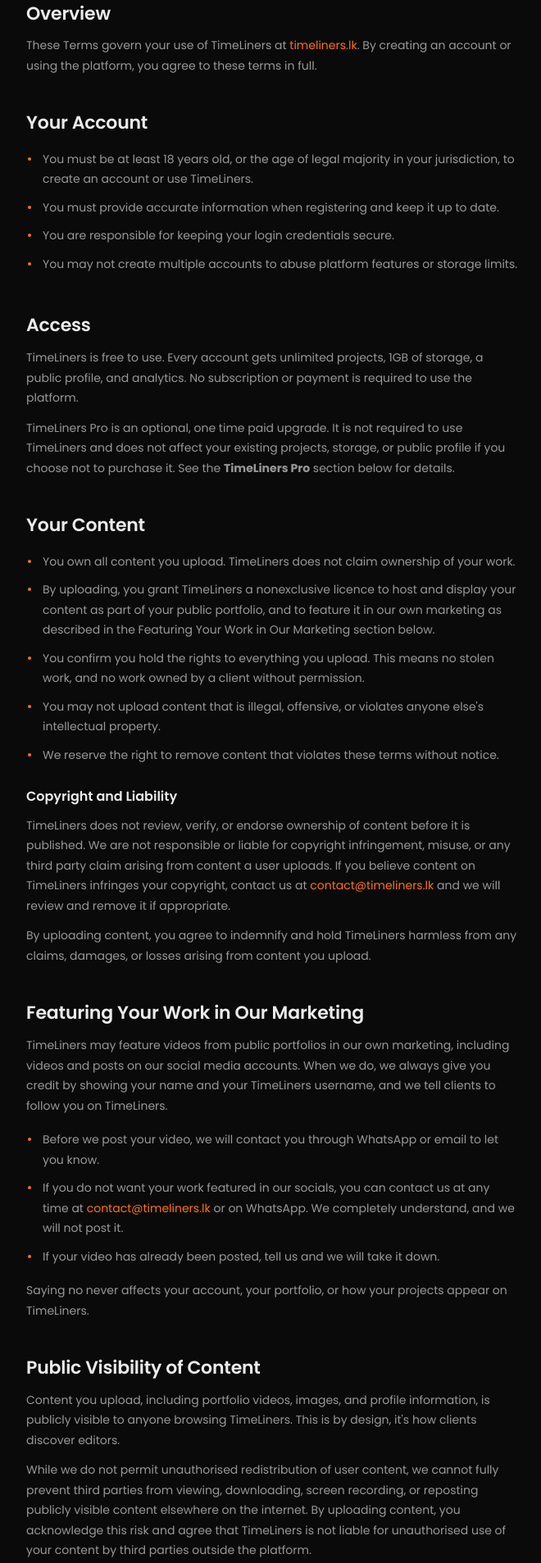
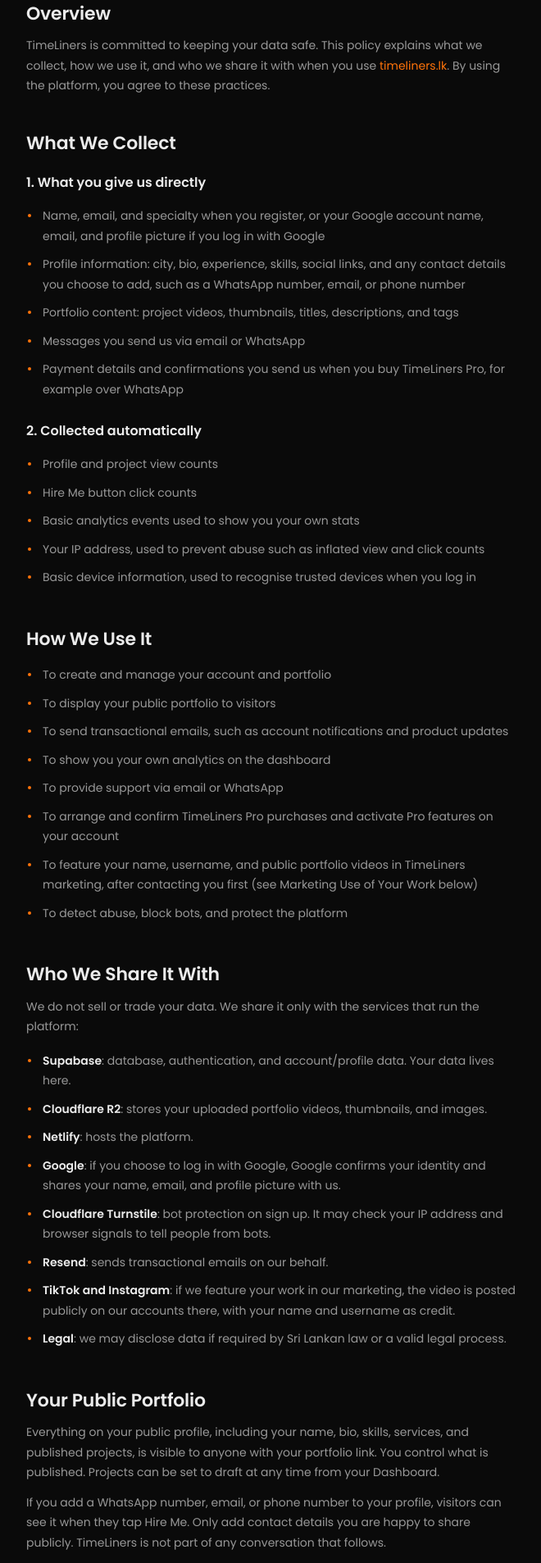
Before and after one commit to infotimeliners-lk/timeliners.platform, a plain HTML site: page privacy.html in a window 1280 px wide. Shown: the part 321-2228 px from the top of the page at 82% size, without its empty margins (308-968 px from the left). Drawn offline with Linux system fonts and the light colour scheme.

Commit message:
Update privacy.html

```diff
--- a/privacy.html
+++ b/privacy.html
@@ -3,8 +3,8 @@
 <head>
 <meta charset="UTF-8">
 <meta name="viewport" content="width=device-width, initial-scale=1.0">
-<title>Terms &amp; Conditions | TimeLiners</title>
-<link rel="canonical" href="https://timeliners.lk/terms" />
+<title>Privacy Policy | TimeLiners</title>
+<link rel="canonical" href="https://timeliners.lk/privacy" />
 <link href="https://fonts.googleapis.com/css2?family=Poppins:wght@300;400;500;600;700&display=swap" rel="stylesheet">
 <style>
 :root{
@@ -102,11 +102,11 @@
 
 <div class="hero">
   <div class="hero-inner">
-    <h1>Terms &amp; Conditions</h1>
+    <h1>Privacy Policy</h1>
     <p class="hero-meta">Last updated: October 2026</p>
     <div class="legal-switch">
-      <a href="/privacy">Privacy Policy</a>
-      <a class="active" href="/terms">Terms &amp; Conditions</a>
+      <a class="active" href="/privacy">Privacy Policy</a>
+      <a href="/terms">Terms &amp; Conditions</a>
       <a href="/refund">Refund Policy</a>
     </div>
   </div>
@@ -116,117 +116,88 @@
 
   <div class="doc-section">
     <h2>Overview</h2>
-    <p>These Terms govern your use of TimeLiners at <a href="https://timeliners.lk">timeliners.lk</a>. By creating an account or using the platform, you agree to these terms in full.</p>
+    <p>TimeLiners is committed to keeping your data safe. This policy explains what we collect, how we use it, and who we share it with when you use <a href="https://timeliners.lk">timeliners.lk</a>. By using the platform, you agree to these practices.</p>
   </div>
 
   <div class="doc-section">
-    <h2>Your Account</h2>
+    <h2>What We Collect</h2>
+    <h3>1. What you give us directly</h3>
     <ul>
-      <li>You must be at least 18 years old, or the age of legal majority in your jurisdiction, to create an account or use TimeLiners.</li>
-      <li>You must provide accurate information when registering and keep it up to date.</li>
-      <li>You are responsible for keeping your login credentials secure.</li>
-      <li>You may not create multiple accounts to abuse platform features or storage limits.</li>
+      <li>Name, email, and specialty when you register, or your Google account name, email, and profile picture if you log in with Google</li>
+      <li>Profile information: city, bio, experience, skills, social links, and any contact details you choose to add, such as a WhatsApp number, email, or phone number</li>
+      <li>Portfolio content: project videos, thumbnails, titles, descriptions, and tags</li>
+      <li>Messages you send us via email or WhatsApp</li>
+      <li>Payment details and confirmations you send us when you buy TimeLiners Pro, for example over WhatsApp</li>
+    </ul>
+    <h3>2. Collected automatically</h3>
+    <ul>
+      <li>Profile and project view counts</li>
+      <li>Hire Me button click counts</li>
+      <li>Basic analytics events used to show you your own stats</li>
+      <li>Your IP address, used to prevent abuse such as inflated view and click counts</li>
+      <li>Basic device information, used to recognise trusted devices when you log in</li>
     </ul>
   </div>
 
   <div class="doc-section">
-    <h2>Access</h2>
-    <p>TimeLiners is free to use. Every account gets unlimited projects, 1GB of storage, a public profile, and analytics. No subscription or payment is required to use the platform.</p>
-    <p>TimeLiners Pro is an optional, one time paid upgrade. It is not required to use TimeLiners and does not affect your existing projects, storage, or public profile if you choose not to purchase it. See the <strong>TimeLiners Pro</strong> section below for details.</p>
-  </div>
-
-  <div class="doc-section">
-    <h2>Your Content</h2>
+    <h2>How We Use It</h2>
     <ul>
-      <li>You own all content you upload. TimeLiners does not claim ownership of your work.</li>
-      <li>By uploading, you grant TimeLiners a nonexclusive licence to host and display your content as part of your public portfolio, and to feature it in our own marketing as described in the Featuring Your Work in Our Marketing section below.</li>
-      <li>You confirm you hold the rights to everything you upload. This means no stolen work, and no work owned by a client without permission.</li>
-      <li>You may not upload content that is illegal, offensive, or violates anyone else's intellectual property.</li>
-      <li>We reserve the right to remove content that violates these terms without notice.</li>
-    </ul>
-    <h3>Copyright and Liability</h3>
-    <p>TimeLiners does not review, verify, or endorse ownership of content before it is published. We are not responsible or liable for copyright infringement, misuse, or any third party claim arising from content a user uploads. If you believe content on TimeLiners infringes your copyright, contact us at <a href="mailto:contact@timeliners.lk">contact@timeliners.lk</a> and we will review and remove it if appropriate.</p>
-    <p>By uploading content, you agree to indemnify and hold TimeLiners harmless from any claims, damages, or losses arising from content you upload.</p>
-  </div>
-
-  <div class="doc-section" id="featuring">
-    <h2>Featuring Your Work in Our Marketing</h2>
-    <p>TimeLiners may feature videos from public portfolios in our own marketing, including videos and posts on our social media accounts. When we do, we always give you credit by showing your name and your TimeLiners username, and we tell clients to follow you on TimeLiners.</p>
-    <ul>
-      <li>Before we post your video, we will contact you through WhatsApp or email to let you know.</li>
-      <li>If you do not want your work featured in our socials, you can contact us at any time at <a href="mailto:contact@timeliners.lk">contact@timeliners.lk</a> or on WhatsApp. We completely understand, and we will not post it.</li>
-      <li>If your video has already been posted, tell us and we will take it down.</li>
-    </ul>
-    <p>Saying no never affects your account, your portfolio, or how your projects appear on TimeLiners.</p>
-  </div>
-
-  <div class="doc-section">
-    <h2>Public Visibility of Content</h2>
-    <p>Content you upload, including portfolio videos, images, and profile information, is publicly visible to anyone browsing TimeLiners. This is by design, it's how clients discover editors.</p>
-    <p>While we do not permit unauthorised redistribution of user content, we cannot fully prevent third parties from viewing, downloading, screen recording, or reposting publicly visible content elsewhere on the internet. By uploading content, you acknowledge this risk and agree that TimeLiners is not liable for unauthorised use of your content by third parties outside the platform.</p>
-    <p>If you become aware of your content being used without permission elsewhere, we'll help where we reasonably can, for example by confirming original upload dates on our platform, but we can't guarantee a resolution or act on your behalf outside our site. Pursuing takedowns elsewhere is your responsibility.</p>
-  </div>
-
-  <div class="doc-section">
-    <h2>Acceptable Use</h2>
-    <ul>
-      <li>TimeLiners is a platform for hiring video editors, motion designers, cinematographers, and animators in Sri Lanka, and the place they go to build a portfolio and get discovered.</li>
-      <li>You may not scrape, hack, or attempt to disrupt the platform or its infrastructure.</li>
-      <li>You may not impersonate other users or misrepresent your identity or work.</li>
-      <li>Spamming, abusing platform features, or using the platform for unrelated commercial purposes is not allowed.</li>
+      <li>To create and manage your account and portfolio</li>
+      <li>To display your public portfolio to visitors</li>
+      <li>To send transactional emails, such as account notifications and product updates</li>
+      <li>To show you your own analytics on the dashboard</li>
+      <li>To provide support via email or WhatsApp</li>
+      <li>To arrange and confirm TimeLiners Pro purchases and activate Pro features on your account</li>
+      <li>To feature your name, username, and public portfolio videos in TimeLiners marketing, after contacting you first (see Marketing Use of Your Work below)</li>
+      <li>To detect abuse, block bots, and protect the platform</li>
     </ul>
   </div>
 
   <div class="doc-section">
-    <h2>Relationship Between Users</h2>
-    <p>TimeLiners is a discovery platform. We help clients find editors and editors get discovered, we are not a party to any agreement, project, or transaction between a client and an editor.</p>
+    <h2>Who We Share It With</h2>
+    <p>We do not sell or trade your data. We share it only with the services that run the platform:</p>
     <ul>
-      <li>Any hiring, pricing, timeline, deliverables, and payment terms are agreed directly between the client and the editor. TimeLiners is not involved and holds no funds, contracts, or escrow.</li>
-      <li>We do not guarantee the quality, accuracy, legality, or outcome of any work, communication, or agreement between users.</li>
-      <li>We are not responsible for payment disputes, nonpayment, missed deadlines, scope disagreements, or any breach of an agreement between a client and an editor.</li>
-      <li>Users are responsible for vetting each other and are encouraged to agree on clear terms (scope, price, deadlines) directly before starting any work.</li>
-      <li>Any dispute arising from a project or transaction must be resolved between the users involved. TimeLiners may, at its discretion, assist by sharing information relevant to an account, but is under no obligation to mediate or resolve disputes.</li>
+      <li><strong>Supabase</strong>: database, authentication, and account/profile data. Your data lives here.</li>
+      <li><strong>Cloudflare R2</strong>: stores your uploaded portfolio videos, thumbnails, and images.</li>
+      <li><strong>Netlify</strong>: hosts the platform.</li>
+      <li><strong>Google</strong>: if you choose to log in with Google, Google confirms your identity and shares your name, email, and profile picture with us.</li>
+      <li><strong>Cloudflare Turnstile</strong>: bot protection on sign up. It may check your IP address and browser signals to tell people from bots.</li>
+      <li><strong>Resend</strong>: sends transactional emails on our behalf.</li>
+      <li><strong>TikTok and Instagram</strong>: if we feature your work in our marketing, the video is posted publicly on our accounts there, with your name and username as credit.</li>
+      <li><strong>Legal</strong>: we may disclose data if required by Sri Lankan law or a valid legal process.</li>
     </ul>
   </div>
 
   <div class="doc-section">
-    <h2>TimeLiners Pro</h2>
-    <ul>
-      <li>TimeLiners Pro is a one time, lifetime purchase of <strong>LKR 7,990</strong>. There is no recurring subscription, nothing to renew, and nothing expires.</li>
-      <li>Pro unlocks custom fonts and accent colour, an availability status, the option to hide "Made with TimeLiners" branding, and a verified badge with improved placement in the Discover feed.</li>
-      <li>Once activated, Pro features remain on your account for as long as your account exists, subject to the Limitation of Liability section below.</li>
-      <li>Pro is purchased by arranging payment with us directly (for example via WhatsApp) and is activated on your account once payment is confirmed.</li>
-      <li>Pro purchases are governed by our <a href="/refund">Refund Policy</a>.</li>
-    </ul>
-    <h3>About the Verified Badge</h3>
-    <p>The verified badge shown on Pro profiles indicates only that the account holder has purchased TimeLiners Pro. It is not a background check, skill assessment, identity verification, or endorsement of any kind, and TimeLiners does not vouch for the reliability, quality, or conduct of any user, verified or otherwise.</p>
+    <h2>Your Public Portfolio</h2>
+    <p>Everything on your public profile, including your name, bio, skills, services, and published projects, is visible to anyone with your portfolio link. You control what is published. Projects can be set to draft at any time from your Dashboard.</p>
+    <p>If you add a WhatsApp number, email, or phone number to your profile, visitors can see it when they tap Hire Me. Only add contact details you are happy to share publicly. TimeLiners is not part of any conversation that follows.</p>
   </div>
 
   <div class="doc-section">
-    <h2>Intellectual Property</h2>
-    <p>All TimeLiners branding, design, code, and platform features are owned by TimeLiners and may not be copied or used without written permission.</p>
+    <h2>Marketing Use of Your Work</h2>
+    <p>We may feature videos from your public portfolio in TimeLiners marketing videos and on our social media accounts. We credit you by showing your name and TimeLiners username, and we tell clients to follow you on TimeLiners.</p>
+    <p>Before we post your video, we will contact you through WhatsApp or email. If you do not want your work featured, contact us at <a href="mailto:contact@timeliners.lk">contact@timeliners.lk</a> or on WhatsApp. We completely understand, and we will not post it, or we will take it down if it is already posted. More details are in our <a href="/terms#featuring">Terms &amp; Conditions</a>.</p>
   </div>
 
   <div class="doc-section">
-    <h2>Limitation of Liability</h2>
-    <p>TimeLiners is provided on an "as is" and "as available" basis, with no warranties of any kind, express or implied, including any warranty that the platform will be error free, secure, or uninterrupted, or that any user's work, conduct, or claims will meet a particular standard.</p>
-    <p>We are not liable for any indirect, incidental, or consequential damages arising from your use of the platform, including damages arising from content uploaded by users, third party misuse of publicly visible content, copyright claims relating to content we did not create, or any dispute, agreement, or transaction between users.</p>
-    <p>We may modify, add, remove, or discontinue any feature of TimeLiners, including TimeLiners Pro, at any time. We are not liable for any loss arising from such changes, though we will make reasonable efforts to honour Pro features already activated on existing accounts.</p>
+    <h2>Data Security</h2>
+    <p>Your data is stored on Supabase with industry standard encryption and Row Level Security, meaning users can only ever access their own data. No system is 100% secure, but we take all reasonable measures to protect yours.</p>
   </div>
 
   <div class="doc-section">
-    <h2>Termination</h2>
-    <p>We may suspend or terminate accounts that violate these terms, with or without notice. If your account is suspended or terminated for violating these terms, no refund is given for TimeLiners Pro. You may delete your account at any time from your Dashboard under Danger Zone.</p>
+    <h2>Data Retention</h2>
+    <p>We keep your data for as long as your account is active. When you delete your account, your profile, projects, and associated files are removed from our primary systems, and backup copies are purged within 60 days. We are not responsible for copies that may persist with third party service providers beyond our reasonable control, except where retention is required for legal or financial records.</p>
   </div>
 
   <div class="doc-section">
-    <h2>Governing Law</h2>
-    <p>These Terms are governed by the laws of Sri Lanka. Any disputes are subject to the jurisdiction of Sri Lankan courts.</p>
+    <h2>Cookies and Browser Storage</h2>
+    <p>TimeLiners uses only essential cookies and browser storage to keep you logged in, remember trusted devices, and keep the platform fast. We do not use advertising or tracking cookies.</p>
   </div>
 
   <div class="doc-section">
     <h2>Changes</h2>
-    <p>We may update these Terms at any time. Changes are posted here with a revised date. Continued use of the platform after changes means you accept the updated Terms.</p>
+    <p>If we update this policy, we'll post the new version here with a revised date. Continued use of the platform after changes means you accept them.</p>
   </div>
 
   <div class="contact-section">
```
